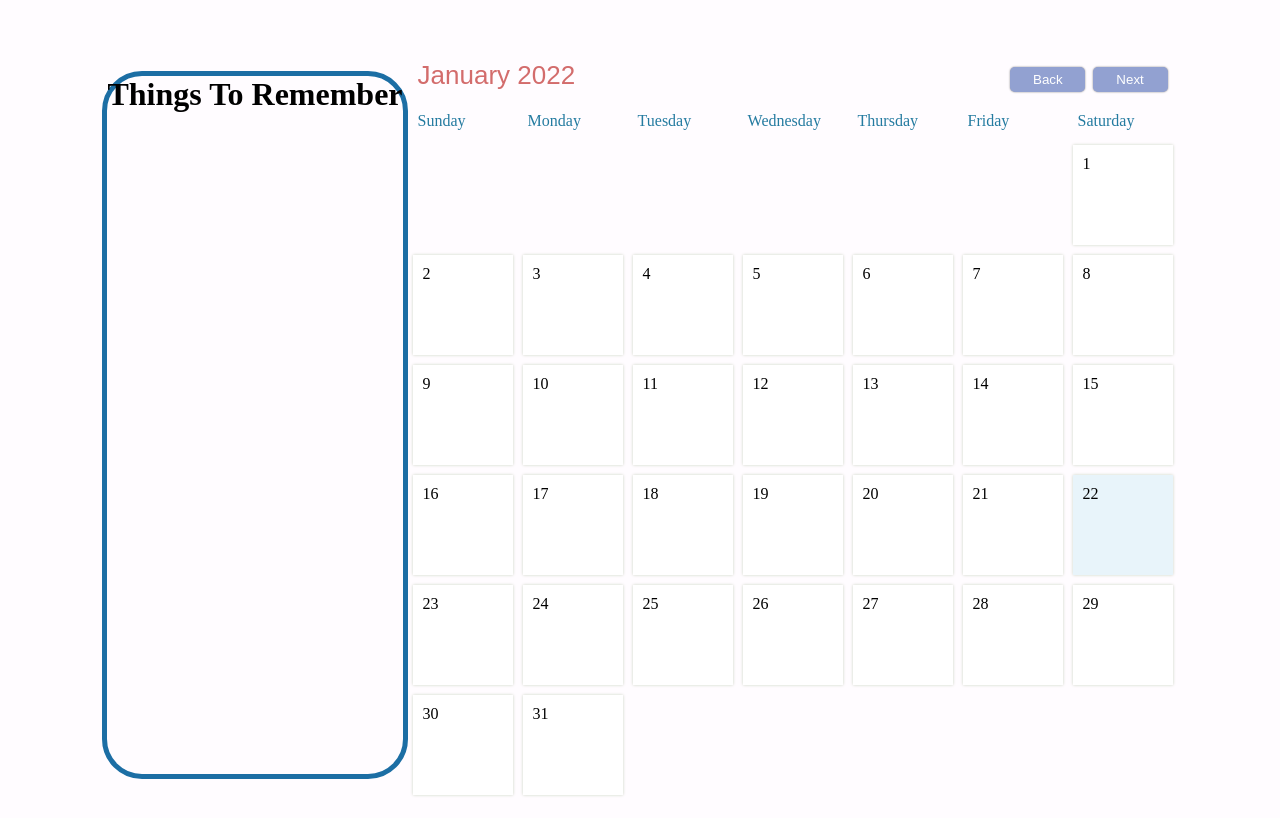
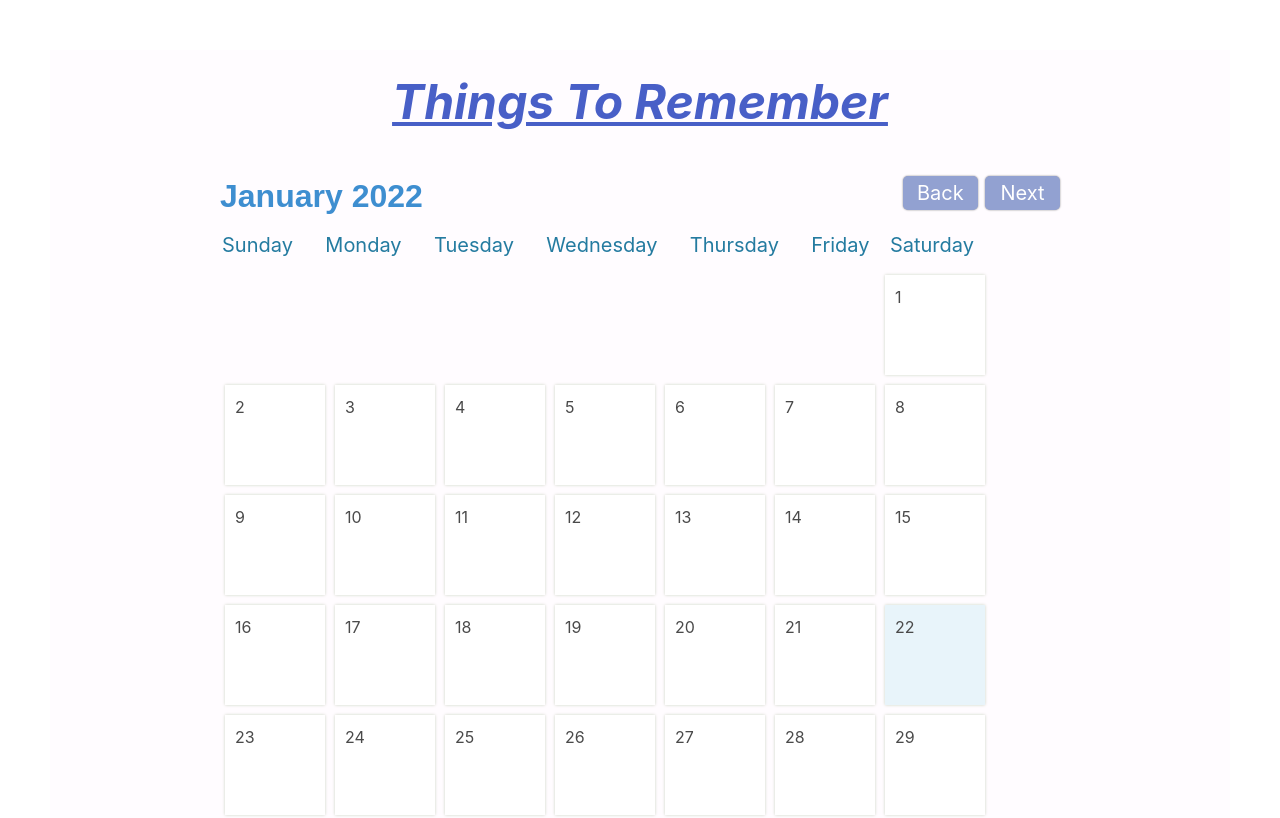
Before and after one commit to eucalyptus1/things-to-remember, a plain HTML site: page index.html in a window 1280 px wide. Shown: the top 818 px of the page. Drawn offline with nearby package versions, Linux system fonts and the light colour scheme.

Commit message:
included bulma in some ways to reduce css. removed some css classes as well.

```diff
--- a/assets/css/style.css
+++ b/assets/css/style.css
@@ -1,15 +1,8 @@
-
-
 body {
   display: flex;
-    margin-top: 50px;
+  margin: 50px;
   justify-content: center;
   background-color: #FFFCFF;
-  }
-  h1 {
-    border: 5px solid #1C6EA4;
-    border-radius: 40px;
-
 }
 
 button {
@@ -25,33 +18,40 @@ body {
 
 #header {
   padding: 10px;
-    color: #d36c6c;
+  color: black;
   font-size: 26px;
   font-family: sans-serif;
   display: flex;
   justify-content: space-between;
 }
+
 #header button {
-    background-color:#92a1d1;
+  background-color: #92a1d1;
 }
+
+#month {
+  -webkit-text-stroke: 1px #282828;
+	text-shadow: 0px 4px 4px #282828;
+}
+
 #container {
-    width: 770px;
+  width: 860px;
 }
+
 #weekdays {
   width: 100%;
   display: flex;
   color: #247BA0;
+  justify-content: space-between;
 }
-  #weekdays div {
-    width: 100px;
-    padding: 10px;
-  }
+
 #calendar {
   width: 100%;
-    margin: auto;
+  margin: 10px;
   display: flex;
   flex-wrap: wrap;
 }
+
 .day {
   width: 100px;
   padding: 10px;
@@ -65,13 +65,15 @@ body {
   flex-direction: column;
   justify-content: space-between;
 }
+
 .day:hover {
   background-color: #e8faed;
 }
 
-  .day + #currentDay {
-    background-color:#e8f4fa;
+.day+#currentDay {
+  background-color: #e8f4fa;
 }
+
 .event {
   font-size: 10px;
   padding: 3px;
@@ -81,11 +83,13 @@ body {
   max-height: 55px;
   overflow: hidden;
 }
+
 .padding {
   cursor: default !important;
   background-color: #FFFCFF !important;
   box-shadow: none !important;
 }
+
 #newEventModal, #deleteEventModal {
   display: none;
   z-index: 20;
@@ -99,6 +103,7 @@ body {
   position: absolute;
   font-family: sans-serif;
 }
+
 #eventTitleInput {
   padding: 10px;
   width: 100%;
@@ -109,18 +114,25 @@ body {
   border: none;
   box-shadow: 0px 0px 3px gray;
 }
+
 #eventTitleInput.error {
   border: 2px solid red;
 }
+
 #cancelButton, #deleteButton {
-    background-color: #d36c6c;
+  background-color: rgb(255, 59, 59);
+  font-size: large;
 }
+
 #saveButton, #closeButton {
-    background-color: #92a1d1;
+  background-color: rgb(0, 172, 0);
+  font-size: large;
 }
+
 #eventText {
   font-size: 14px;
 }
+
 #modalBackDrop {
   display: none;
   top: 0px;
@@ -129,5 +141,5 @@ body {
   width: 100vw;
   height: 100vh;
   position: absolute;
-    background-color: rgba(0,0,0,0.8);
+  background-color: rgba(0, 0, 0, 0.8);
 }
--- a/index.html
+++ b/index.html
@@ -1,41 +1,45 @@
 <!DOCTYPE html>
 <html lang="en">
+
 <head>
   <meta charset="UTF-8">
   <meta name="viewport" content="width=device-width, initial-scale=1.0">
 
   <title>Things To Remember</title>
+  <link rel="stylesheet" href="https://cdn.jsdelivr.net/npm/bulma@0.9.3/css/bulma.min.css">
   <link rel="stylesheet" href="./assets/css/style.css">
 
 </head>
+
 <body>
 
-      <h1>Things To Remember</h1>
+  <div id="container">
 
-    <div id="container">
+    <h1 class=" is-size-1 has-text-centered pb-5 pt-4 has-text-weight-bold is-italic is-underlined has-text-link">Things To Remember</h1>
+
     <div id="header">
-        <div id="monthDisplay"></div>
+      <div class="has-text-info is-size-3 has-text-weight-semibold" id="monthDisplay"></div>
       <div>
-          <button id="backButton">Back</button>
-          <button id="nextButton">Next</button>
+        <button class="is-size-5" id="backButton">Back</button>
+        <button class="is-size-5" id="nextButton">Next</button>
       </div>
     </div>
 
-      <div id="weekdays">
-        <div>Sunday</div>
-        <div>Monday</div>
-        <div>Tuesday</div>
-        <div>Wednesday</div>
-        <div>Thursday</div>
-        <div>Friday</div>
-        <div>Saturday</div>
+    <div class="is-size-5" id="weekdays">
+      <div class="px-3">Sunday</div>
+      <div class="px-3">Monday</div>
+      <div class="px-3">Tuesday</div>
+      <div class="px-3">Wednesday</div>
+      <div class="px-3">Thursday</div>
+      <div class="px-3">Friday</div>
+      <div class="pr-6 mr-6">Saturday</div>
     </div>
 
     <div id="calendar"></div>
   </div>
 
   <div id="newEventModal">
-      <h2>New Event</h2>
+    <h2 class="py-3 is-size-4 has-text-weight-semibold is-italic">New Event</h2>
 
     <input id="eventTitleInput" placeholder="Event Title" />
 
@@ -49,7 +53,7 @@
     <p id="eventText"></p>
 
     <button id="deleteButton">Delete</button>
-      <button id="closeButton">Close</button>
+    <button  id="closeButton">Close</button>
   </div>
 
   <div id="modalBackDrop"></div>
@@ -57,4 +61,5 @@
   <script src=".\assets\java\script.js"></script>
 
 </body>
+
 </html>
```
Also changed, not shown: assets/java/calender.js (added). Lines whose indentation alone changed are shown as unchanged.
